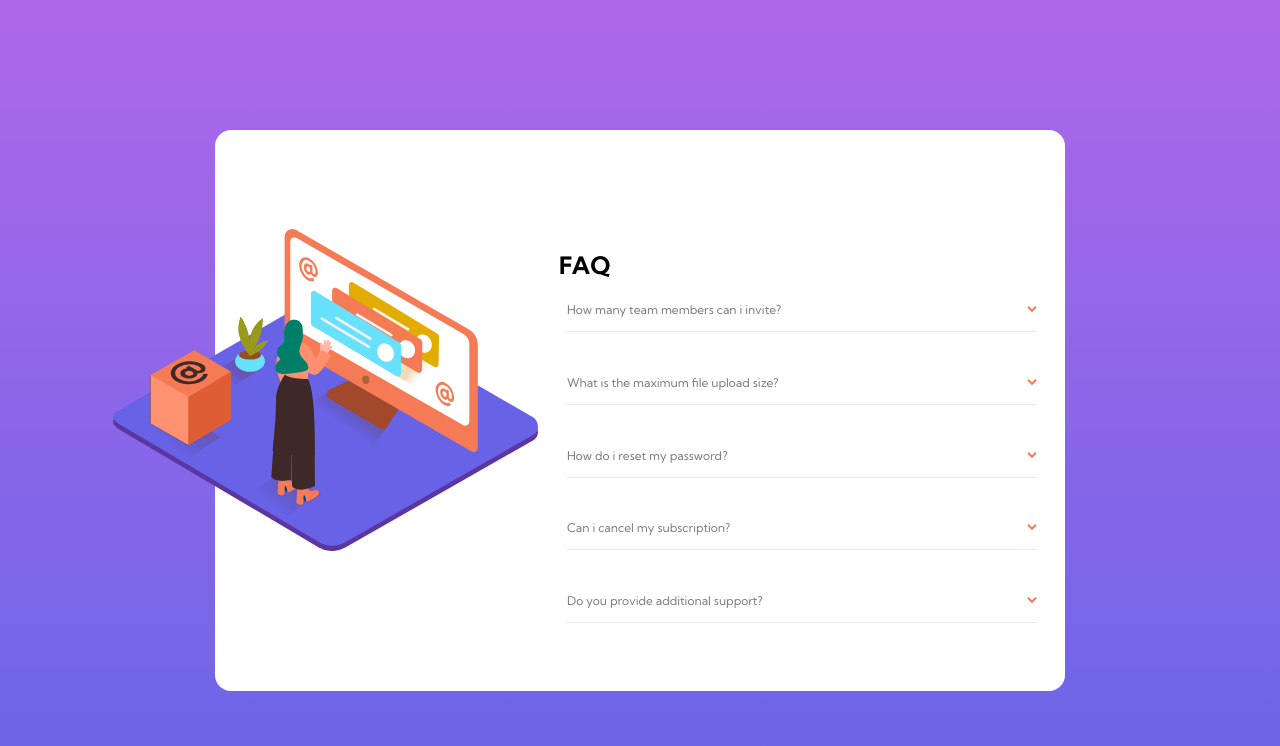
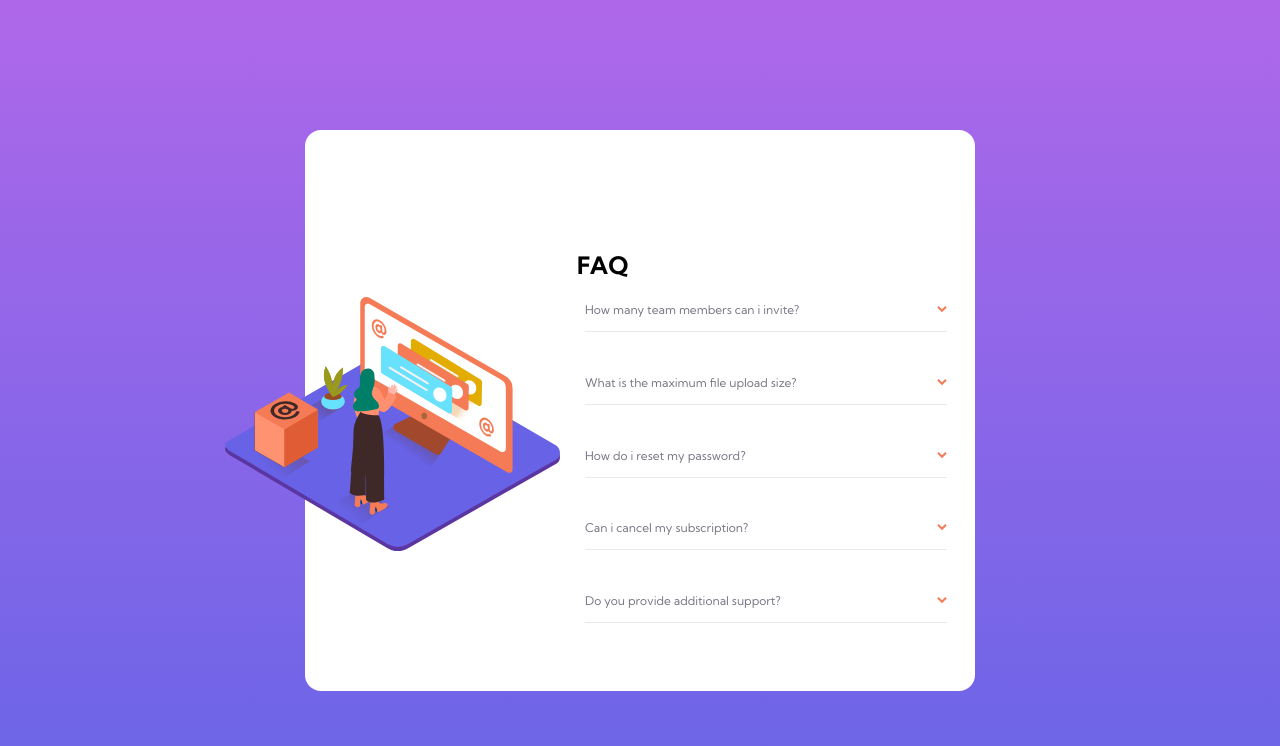
Before and after one commit to ObodoakorDavid/FM-faq-accordion-main, a plain HTML site: page index.html in a window 1280 px wide. Drawn offline with Linux system fonts and the light colour scheme.

Commit message:
fix: fixed the width

```diff
--- a/style.css
+++ b/style.css
@@ -106,7 +106,7 @@ main {
 @media (min-width: 768px) {
   main {
     display: flex;
-    max-width: 850px;
+    max-width: 670px;
     justify-content: end;
     text-align: left;
   }
```
